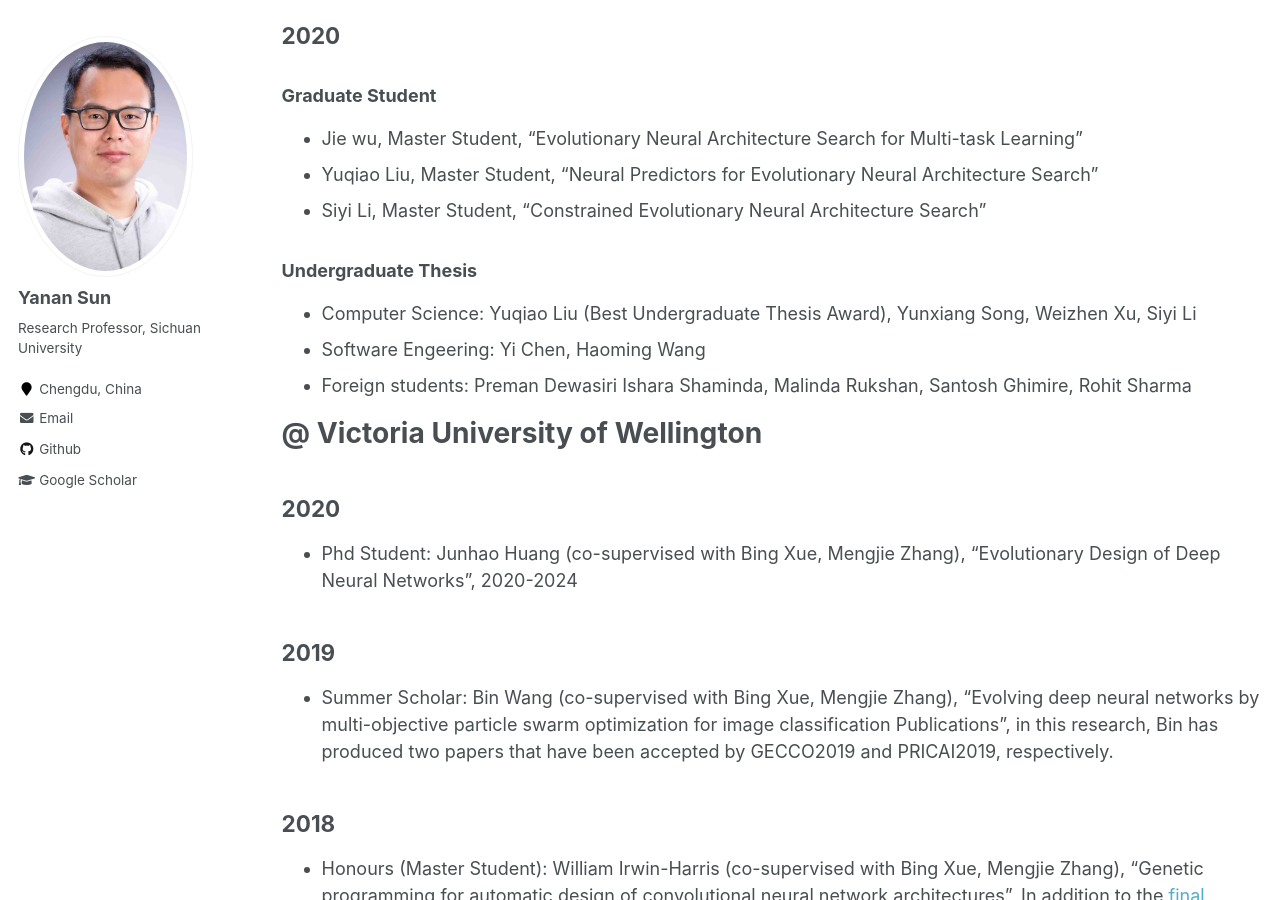
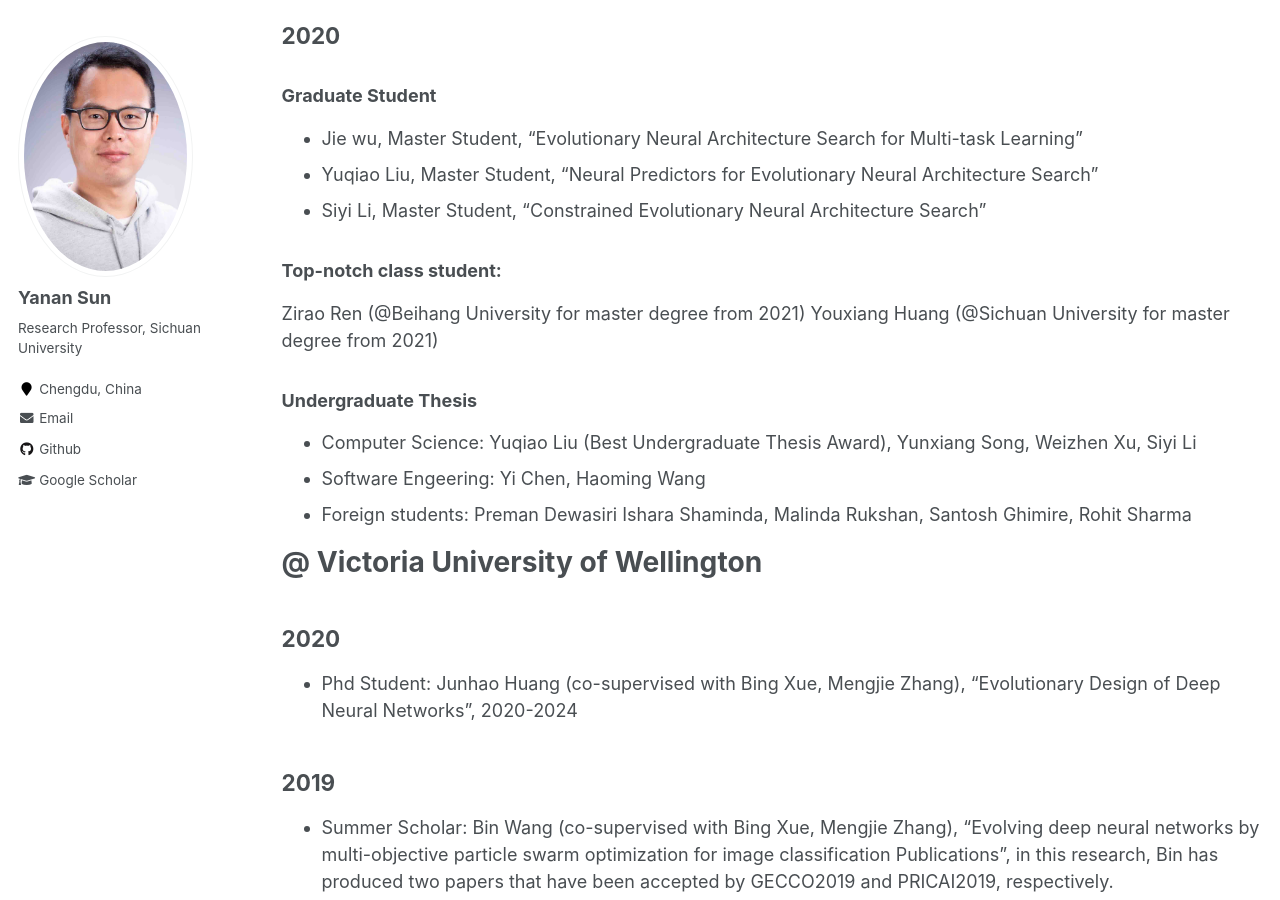
Before and after one commit to yn-sun/yn-sun.github.io, a Jekyll site: the page built from _pages/supervision.md, in a window 1280 px wide and 900 px high, scrolled down 1041 px. Built offline with Jekyll 4.4.1, drawn with Linux system fonts in a browser that asks for light colours; comment, search, counter and statistics services are not loaded.

Commit message:
Update supervision.md

```diff
--- a/_pages/supervision.md
+++ b/_pages/supervision.md
@@ -33,6 +33,11 @@
 * Yuqiao Liu, Master Student, “Neural Predictors for Evolutionary Neural Architecture Search”
 * Siyi Li, Master Student, “Constrained Evolutionary Neural Architecture Search”
 
+### Top-notch class student:
+Zirao Ren (@Beihang University for master degree from 2021)
+Youxiang Huang (@Sichuan University for master degree from 2021)
+
+
 ### Undergraduate Thesis
 * Computer Science: Yuqiao Liu (Best Undergraduate Thesis Award), Yunxiang Song, Weizhen Xu, Siyi Li
 * Software Engeering: Yi Chen, Haoming Wang
```
